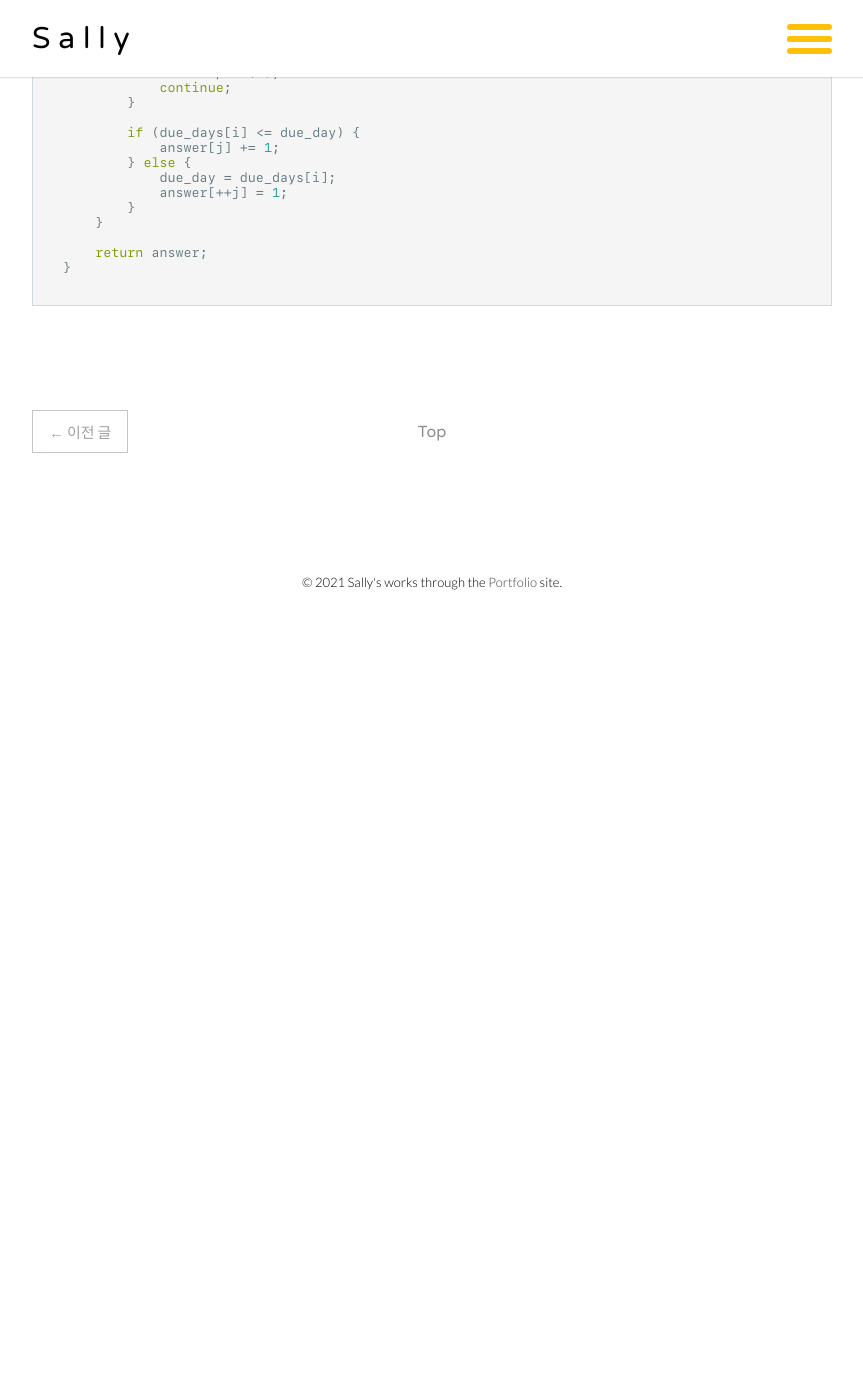
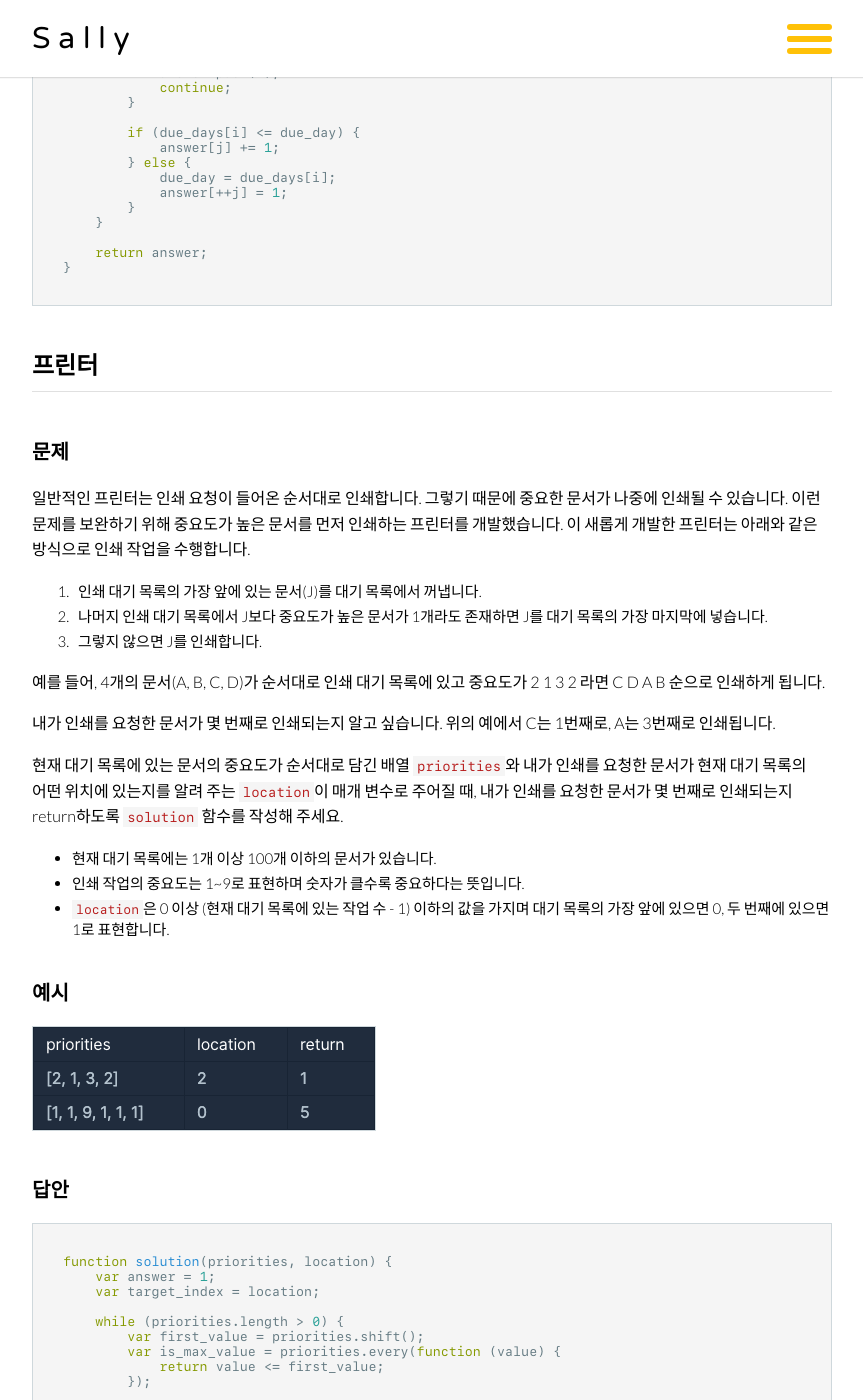
Before and after one commit to sallyworld/blog, a Jekyll site: the page built from _posts/programmers/2021-03-07-stack-and-queue.md, in a window 1280 px wide and 1400 px high, scrolled down 4407 px. Shown: the whole window, without its empty margins (208-1071 px from the left). Built offline with Jekyll 4.4.1, drawn with Linux system fonts in a browser that asks for light colours; before the commit the page ends 5037 px from its top, so only the background shows below that; some of the changed text lies outside the part shown.

Commit message:
PROGRAMMERS-7 프린터

````diff
--- a/_posts/programmers/2021-03-07-stack-and-queue.md
+++ b/_posts/programmers/2021-03-07-stack-and-queue.md
@@ -188,5 +188,61 @@ function solution(progresses, speeds) {
 }
 ```
 
+## 프린터
+
+### 문제
+
+일반적인 프린터는 인쇄 요청이 들어온 순서대로 인쇄합니다. 그렇기 때문에 중요한 문서가 나중에 인쇄될 수 있습니다. 이런 문제를 보완하기 위해 중요도가 높은 문서를 먼저 인쇄하는 프린터를 개발했습니다. 이 새롭게 개발한 프린터는 아래와 같은 방식으로 인쇄 작업을 수행합니다.
+
+1. 인쇄 대기 목록의 가장 앞에 있는 문서(J)를 대기 목록에서 꺼냅니다.
+2. 나머지 인쇄 대기 목록에서 J보다 중요도가 높은 문서가 1개라도 존재하면 J를 대기 목록의 가장 마지막에 넣습니다.
+3. 그렇지 않으면 J를 인쇄합니다.
+
+예를 들어, 4개의 문서(A, B, C, D)가 순서대로 인쇄 대기 목록에 있고 중요도가 2 1 3 2 라면 C D A B 순으로 인쇄하게 됩니다.
+
+내가 인쇄를 요청한 문서가 몇 번째로 인쇄되는지 알고 싶습니다. 위의 예에서 C는 1번째로, A는 3번째로 인쇄됩니다.
+
+현재 대기 목록에 있는 문서의 중요도가 순서대로 담긴 배열 `priorities`와 내가 인쇄를 요청한 문서가 현재 대기 목록의 어떤 위치에 있는지를 알려 주는 `location`이 매개 변수로 주어질 때, 내가 인쇄를 요청한 문서가 몇 번째로 인쇄되는지 return하도록 `solution` 함수를 작성해 주세요.
+
+* 현재 대기 목록에는 1개 이상 100개 이하의 문서가 있습니다.
+* 인쇄 작업의 중요도는 1~9로 표현하며 숫자가 클수록 중요하다는 뜻입니다.
+* `location`은 0 이상 (현재 대기 목록에 있는 작업 수 - 1) 이하의 값을 가지며 대기 목록의 가장 앞에 있으면 0, 두 번째에 있으면 1로 표현합니다.
+
+### 예시
+
+![04]
+
+### 답안
+
+```JS
+function solution(priorities, location) {
+    var answer = 1;
+    var target_index = location;
+
+    while (priorities.length > 0) {
+        var first_value = priorities.shift();
+        var is_max_value = priorities.every(function (value) {
+            return value <= first_value;
+        });
+
+        if (is_max_value) {
+            if (target_index == 0) break;
+            answer++;
+        } else {
+            priorities.push(first_value);
+        }
+
+        if (target_index == 0) {
+            target_index = priorities.length - 1;
+        } else {
+            target_index--;
+        }
+    }
+
+    return answer;
+}
+```
+
 [02]: {{ site.baseurl }}/assets/images/{{ page.category }}/{{ page.alias }}/02.jpg
 [03]: {{ site.baseurl }}/assets/images/{{ page.category }}/{{ page.alias }}/03.jpg
+[04]: {{ site.baseurl }}/assets/images/{{ page.category }}/{{ page.alias }}/04.jpg
````
Also changed, not shown: assets/images/programmers/stack-and-queue/04.jpg (added).
